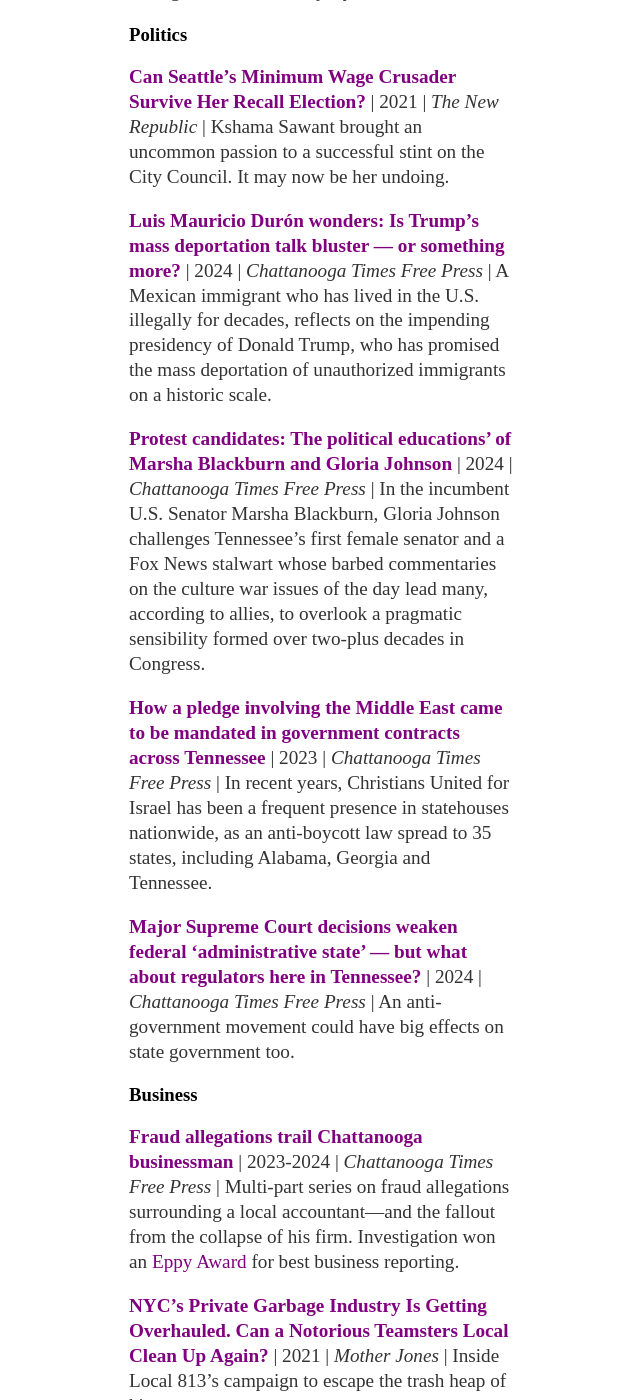
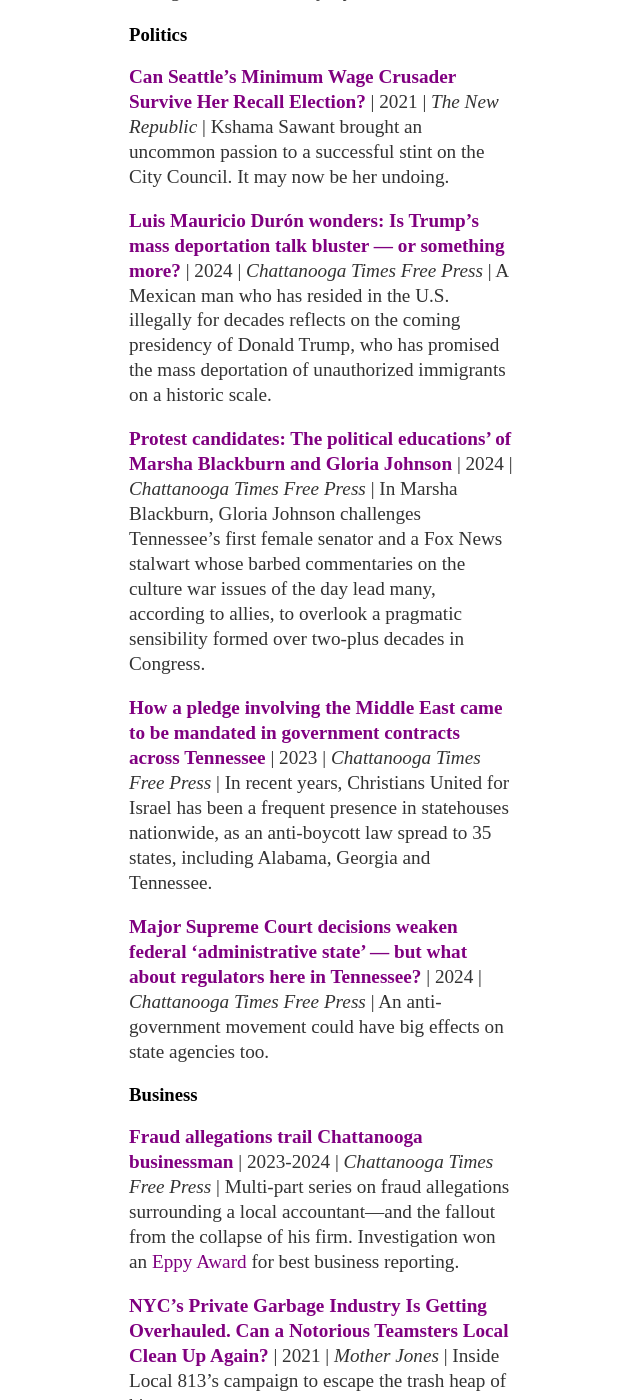
Before and after one commit to aonschwartz/aonschwartz.github.io, a Jekyll site: the page built from about/index.md, in a window 1280 px wide and 1400 px high, scrolled down 1292 px. Shown: the whole window, without its empty margins (319-959 px from the left). Built offline with Jekyll 4.4.1, drawn with Linux system fonts in a browser that asks for light colours.

Commit message:
Update index.md

```diff
--- a/about/index.md
+++ b/about/index.md
@@ -23,13 +23,13 @@
 
 **[Can Seattle’s Minimum Wage Crusader Survive Her Recall Election?](https://newrepublic.com/article/164600/kshama-sawant-minimum-wage-recall)** \| 2021 \| *The New Republic* \| Kshama Sawant brought an uncommon passion to a successful stint on the City Council. It may now be her undoing.
 
-**[Luis Mauricio Durón wonders: Is Trump’s mass deportation talk bluster — or something more?](https://www.timesfreepress.com/news/2024/nov/16/in-chattanooga-latino-community-wonders-if-trump/)** \| 2024 \| *Chattanooga Times Free Press* \| A Mexican immigrant who has lived in the U.S. illegally for decades, reflects on the impending presidency of Donald Trump, who has promised the mass deportation of unauthorized immigrants on a historic scale.
+**[Luis Mauricio Durón wonders: Is Trump’s mass deportation talk bluster — or something more?](https://www.timesfreepress.com/news/2024/nov/16/in-chattanooga-latino-community-wonders-if-trump/)** \| 2024 \| *Chattanooga Times Free Press* \| A Mexican man who has resided in the U.S. illegally for decades reflects on the coming presidency of Donald Trump, who has promised the mass deportation of unauthorized immigrants on a historic scale.
 
-**[Protest candidates: The political educations' of Marsha Blackburn and Gloria Johnson](https://www.timesfreepress.com/news/2024/oct/12/protest-candidates-how-marsha-blackburn-and/)** \| 2024 \| *Chattanooga Times Free Press* \| In the incumbent U.S. Senator Marsha Blackburn, Gloria Johnson challenges Tennessee's first female senator and a Fox News stalwart whose barbed commentaries on the culture war issues of the day lead many, according to allies, to overlook a pragmatic sensibility formed over two-plus decades in Congress.
+**[Protest candidates: The political educations' of Marsha Blackburn and Gloria Johnson](https://www.timesfreepress.com/news/2024/oct/12/protest-candidates-how-marsha-blackburn-and/)** \| 2024 \| *Chattanooga Times Free Press* \| In Marsha Blackburn, Gloria Johnson challenges Tennessee's first female senator and a Fox News stalwart whose barbed commentaries on the culture war issues of the day lead many, according to allies, to overlook a pragmatic sensibility formed over two-plus decades in Congress.
 
 **[How a pledge involving the Middle East came to be mandated in government contracts across Tennessee](https://www.timesfreepress.com/news/2023/jul/29/how-a-pledge-involving-the-middle-east-came-to-be/#/questions)** \| 2023 \|  *Chattanooga Times Free Press* \| In recent years, Christians United for Israel has been a frequent presence in statehouses nationwide, as an anti-boycott law spread to 35 states, including Alabama, Georgia and Tennessee.
 
-**[Major Supreme Court decisions weaken federal ‘administrative state’ — but what about regulators here in Tennessee?](https://www.timesfreepress.com/news/2024/jul/02/major-supreme-court-decisions-weaken-federal/)** \| 2024 \|  *Chattanooga Times Free Press* \| An anti-government movement could have big effects on state government too.
+**[Major Supreme Court decisions weaken federal ‘administrative state’ — but what about regulators here in Tennessee?](https://www.timesfreepress.com/news/2024/jul/02/major-supreme-court-decisions-weaken-federal/)** \| 2024 \|  *Chattanooga Times Free Press* \| An anti-government movement could have big effects on state agencies too.
 
 ### <a name="BusinessReporting"><a/>Business
 
```
